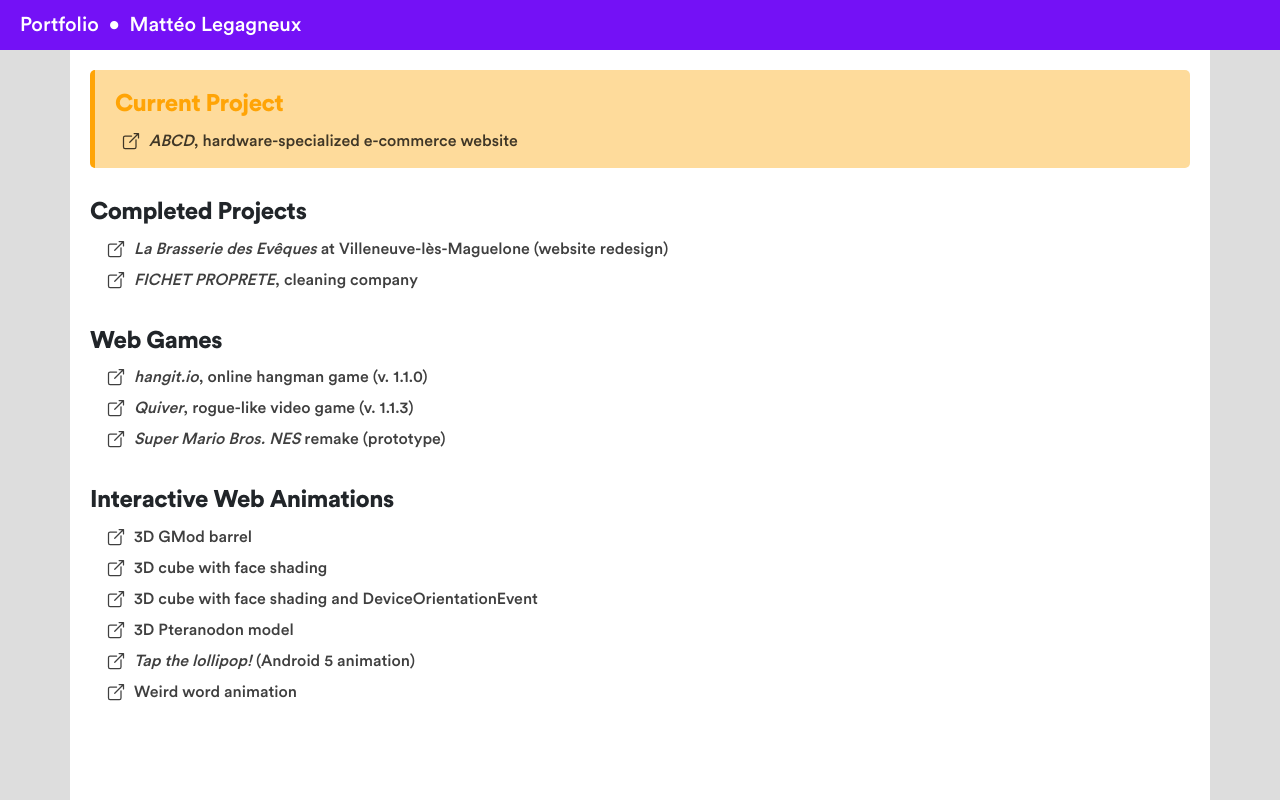
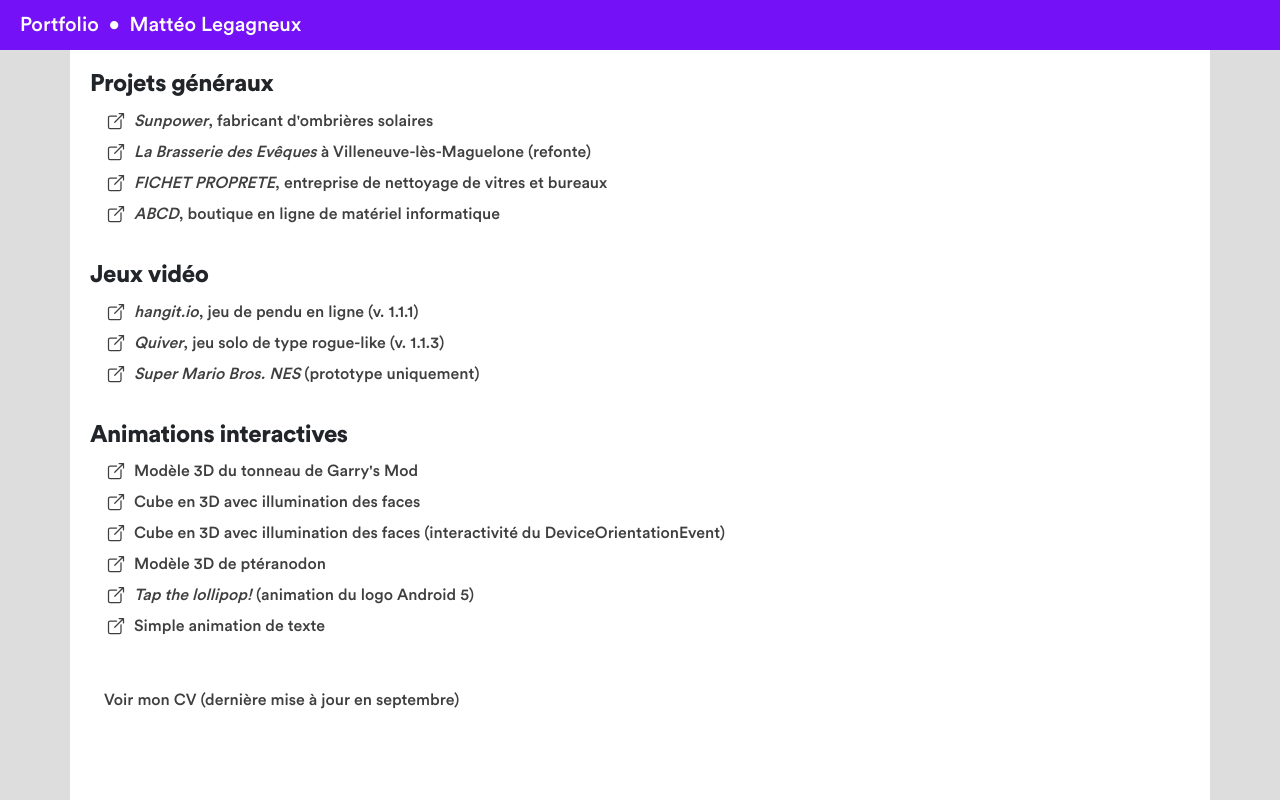
Before and after one commit to matteoo34/me, a plain HTML site: page index.html in a window 1280 px wide. Drawn offline with nearby package versions, Linux system fonts and the light colour scheme.

Commit message:
Added CV

```diff
--- a/assets/css/main.css
+++ b/assets/css/main.css
@@ -12,8 +12,8 @@
 }
 
 /* Text selection color */
-::-moz-selection {background-color: rgba(0, 0, 0, 0.2)}
-::selection {background-color: rgba(0, 0, 0, 0.2)}
+::-moz-selection {background-color: rgba(0, 0, 0, .2)}
+::selection {background-color: rgba(0, 0, 0, .2)}
 
 body {
 	background-color: #ddd;
@@ -51,7 +51,7 @@ header {
 h1, h4 {
 	font-weight: normal;
 	font-family: "Circular Std Black";
-	letter-spacing: -0.5px
+	letter-spacing: -.5px
 }
 .current h4 {color: #ffa406}
 
@@ -69,10 +69,10 @@ a {
 	display: inline-flex;
 	align-items: center;
 	margin: 2px 4px;
-	opacity: 0.75;
+	opacity: .75;
 	color: #000 !important;
 	text-decoration: none;
-	transition-duration: 0.2s
+	transition-duration: .2s
 }
 a:hover {
 	opacity: 1;
@@ -85,3 +85,21 @@ a ion-icon {
 	color: #000;
 	font-size: 20px
 }
+
+/* CV download */
+.cv {
+	margin-top: 40px;
+	padding: 5px 10px;
+	border: none;
+	border-radius: 6px;
+	background-color: transparent;
+	text-decoration: none !important;
+	transition-duration: .2s
+}
+.cv:hover {background-color: #ddd}
+.cv:active {
+	background-color: #ccc;
+	-webkit-transform: scale(.9);
+	transform: scale(.9);
+	transition-duration: .1s
+}
--- a/index.html
+++ b/index.html
@@ -27,6 +27,97 @@
 		<header>Portfolio&nbsp;&nbsp;•&nbsp;&nbsp;Mattéo Legagneux</header>
 		<!-- Content -->
 		<div class="container">
+			<h4>Projets généraux</h4>
+			<ul>
+				<li>
+					<a href="https://matteoo34.github.io/Sunpower" target="_blank">
+						<ion-icon name="open-outline"></ion-icon>
+						<span><i>Sunpower</i>, fabricant d'ombrières solaires</span>
+					</a>
+				</li>
+				<li>
+					<a href="https://brasseriedeseveques.000webhostapp.com" target="_blank">
+						<ion-icon name="open-outline"></ion-icon>
+						<span><i>La Brasserie des Evêques</i> à Villeneuve-lès-Maguelone (refonte)</span>
+					</a>
+				</li>
+				<li>
+					<a href="https://matteoo34.github.io/FichetProprete" target="_blank">
+						<ion-icon name="open-outline"></ion-icon>
+						<span><i>FICHET PROPRETE</i>, entreprise de nettoyage de vitres et bureaux</span>
+					</a>
+				</li>
+				<li>
+					<a href="https://abcd-dev.000webhostapp.com" target="_blank">
+						<ion-icon name="open-outline"></ion-icon>
+						<span><i>ABCD</i>, boutique en ligne de matériel informatique</span>
+					</a>
+				</li>
+			</ul>
+			<h4>Jeux vidéo</h4>
+			<ul>
+				<li>
+					<a href="https://matteoo34.github.io/hangit.io" target="_blank">
+						<ion-icon name="open-outline"></ion-icon>
+						<span><i>hangit.io</i>, jeu de pendu en ligne (v. 1.1.1)</span>
+					</a>
+				</li>
+				<li>
+					<a href="https://quivergame.000webhostapp.com" target="_blank">
+						<ion-icon name="open-outline"></ion-icon>
+						<span><i>Quiver</i>, jeu solo de type rogue-like (v. 1.1.3)</span>
+					</a>
+				</li>
+				<li>
+					<a href="https://matteoo34.github.io/SuperMarioBrosNES" target="_blank">
+						<ion-icon name="open-outline"></ion-icon>
+						<span><i>Super Mario Bros. NES</i> (prototype uniquement)</span>
+					</a>
+				</li>
+			</ul>
+			<h4>Animations interactives</h4>
+			<ul>
+				<li>
+					<a href="https://matteoo34.github.io/3DBarrel" target="_blank">
+						<ion-icon name="open-outline"></ion-icon>
+						<span>Modèle 3D du tonneau de Garry's Mod</span>
+					</a>
+				</li>
+				<li>
+					<a href="https://matteoo34.github.io/3DCube" target="_blank">
+						<ion-icon name="open-outline"></ion-icon>
+						<span>Cube en 3D avec illumination des faces</span>
+					</a>
+				</li>
+				<li>
+					<a href="https://matteoo34.github.io/3DCube" target="_blank">
+						<ion-icon name="open-outline"></ion-icon>
+						<span>Cube en 3D avec illumination des faces (interactivité du DeviceOrientationEvent)</span>
+					</a>
+				</li>
+				<li>
+					<a href="https://matteoo34.github.io/3DPteranodon" target="_blank">
+						<ion-icon name="open-outline"></ion-icon>
+						<span>Modèle 3D de ptéranodon</span>
+					</a>
+				</li>
+				<li>
+					<a href="https://matteoo34.github.io/TapTheLollipop" target="_blank">
+						<ion-icon name="open-outline"></ion-icon>
+						<span><i>Tap the lollipop!</i> (animation du logo Android 5)</span>
+					</a>
+				</li>
+				<li>
+					<a href="https://matteoo34.github.io/AnimationThatGoBrr" target="_blank">
+						<ion-icon name="open-outline"></ion-icon>
+						<span>Simple animation de texte</span>
+					</a>
+				</li>
+			</ul>
+			<a href="CVMattéoLegagneux.pdf" class="cv">Voir mon CV (dernière mise à jour en septembre)</a>
+		</div>
+		<!--<header>Portfolio&nbsp;&nbsp;•&nbsp;&nbsp;Mattéo Legagneux</header>
+		<div class="container">
 			<section class="current">
 				<h4>Current Project</h4>
 				<a href="https://abcd-dev.000webhostapp.com" target="_blank">
@@ -36,6 +127,12 @@
 			</section>
 			<h4>Completed Projects</h4>
 			<ul>
+				<li>
+					<a href="https://brasseriedeseveques.000webhostapp.com" target="_blank">
+						<ion-icon name="open-outline"></ion-icon>
+						<span><i>Sunpower</i>, </span>
+					</a>
+				</li>
 				<li>
 					<a href="https://brasseriedeseveques.000webhostapp.com" target="_blank">
 						<ion-icon name="open-outline"></ion-icon>
@@ -54,7 +151,7 @@
 				<li>
 					<a href="https://matteoo34.github.io/hangit.io" target="_blank">
 						<ion-icon name="open-outline"></ion-icon>
-						<span><i>hangit.io</i>, online hangman game (v. 1.1.0)</span>
+						<span><i>hangit.io</i>, online hangman game (v. 1.1.1)</span>
 					</a>
 				</li>
 				<li>
@@ -109,6 +206,6 @@
 					</a>
 				</li>
 			</ul>
-		</div>
+		</div>-->
 	</body>
 </html>
```
Also changed, not shown: 2 other files.
